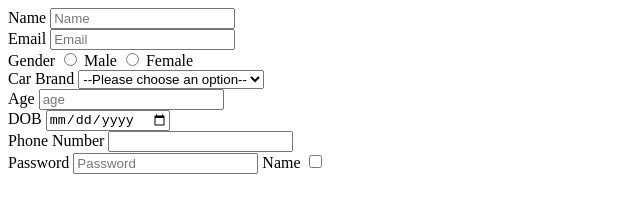
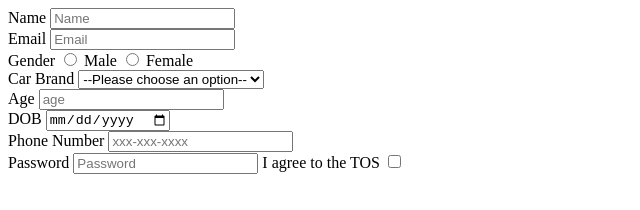
Before and after one commit to acciojob/signup-form-car-Raju-ranjan-nitp, a website: page main.html in a window 1280 px wide. Shown: the whole page, without its empty margins (0-640 px from the left). Drawn offline with Linux system fonts and the light colour scheme.

Commit message:
created a submission

```diff
--- a/main.html
+++ b/main.html
@@ -41,12 +41,12 @@
 		<input type="date" id="dob" required>
 <br>
 		<label for="tel">Phone Number</label>
-		<input type="tel" id="tel" >
+		<input type="tel" id="tel" placeholder="xxx-xxx-xxxx" >
 <br>
 		<label for="password">Password</label>
 		<input type="password" id="password" placeholder="Password" required>
 
-		<label for="tos">Name</label>
+		<label for="tos">I agree to the TOS</label>
 		<input type="checkbox" id="tos" required>
 
 	</form>
```
